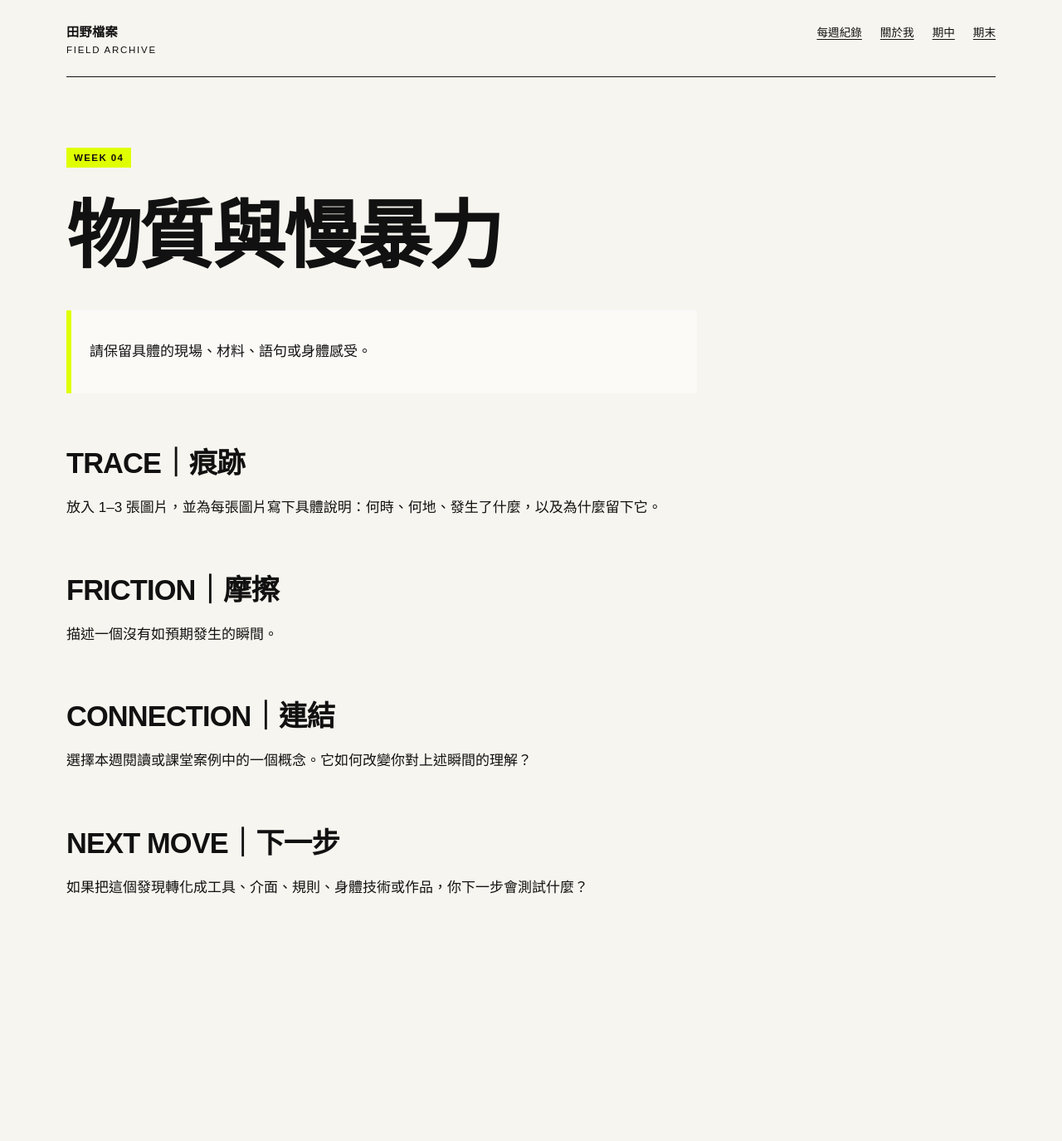
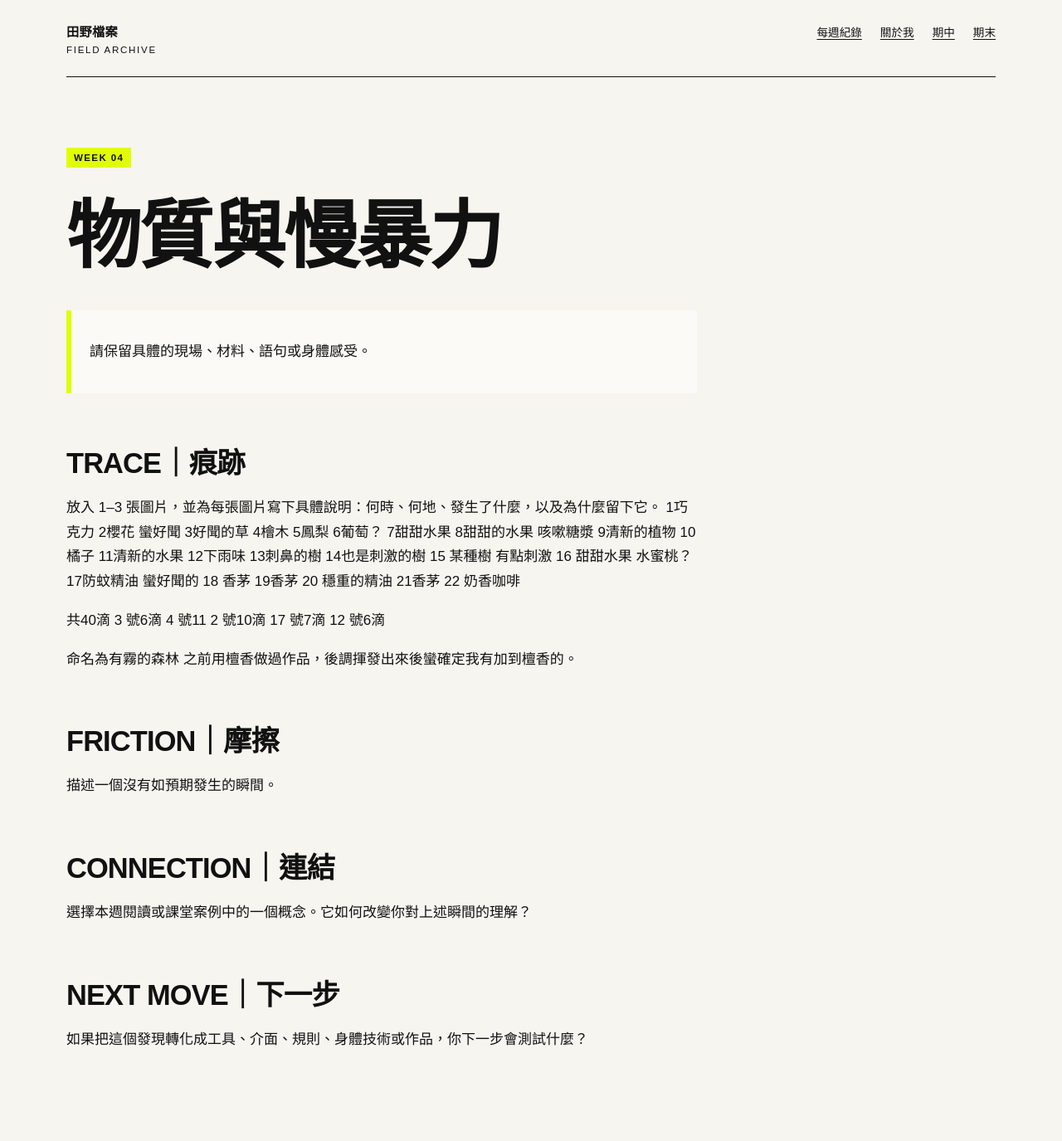
Before and after one commit to irisalco/fieldworkarchive, a Jekyll site: the page built from weeks/week-04.md, in a window 1280 px wide. Shown: the whole page at 83% size. Built offline with Jekyll 4.4.1, drawn with Linux system fonts in a browser that asks for light colours; before the commit the page ends 1192 px from its top, so only the background shows below that.

Commit message:
Update week-04.md

```diff
--- a/weeks/week-04.md
+++ b/weeks/week-04.md
@@ -12,6 +12,40 @@ permalink: /weeks/week-04/
 ## TRACE｜痕跡
 
 放入 1–3 張圖片，並為每張圖片寫下具體說明：何時、何地、發生了什麼，以及為什麼留下它。
+1巧克力
+2櫻花 蠻好聞
+3好聞的草
+4檜木
+5鳳梨
+6葡萄？
+7甜甜水果
+8甜甜的水果 咳嗽糖漿
+9清新的植物
+10橘子
+11清新的水果
+12下雨味
+13刺鼻的樹
+14也是刺激的樹
+15 某種樹 有點刺激
+16 甜甜水果 水蜜桃？
+17防蚊精油 蠻好聞的
+18 香茅
+19香茅
+20 穩重的精油
+21香茅
+22 奶香咖啡
+
+
+
+共40滴
+3 號6滴
+4 號11
+2 號10滴
+17 號7滴
+12 號6滴
+
+命名為有霧的森林
+之前用檀香做過作品，後調揮發出來後蠻確定我有加到檀香的。
 
 ## FRICTION｜摩擦
 
```
